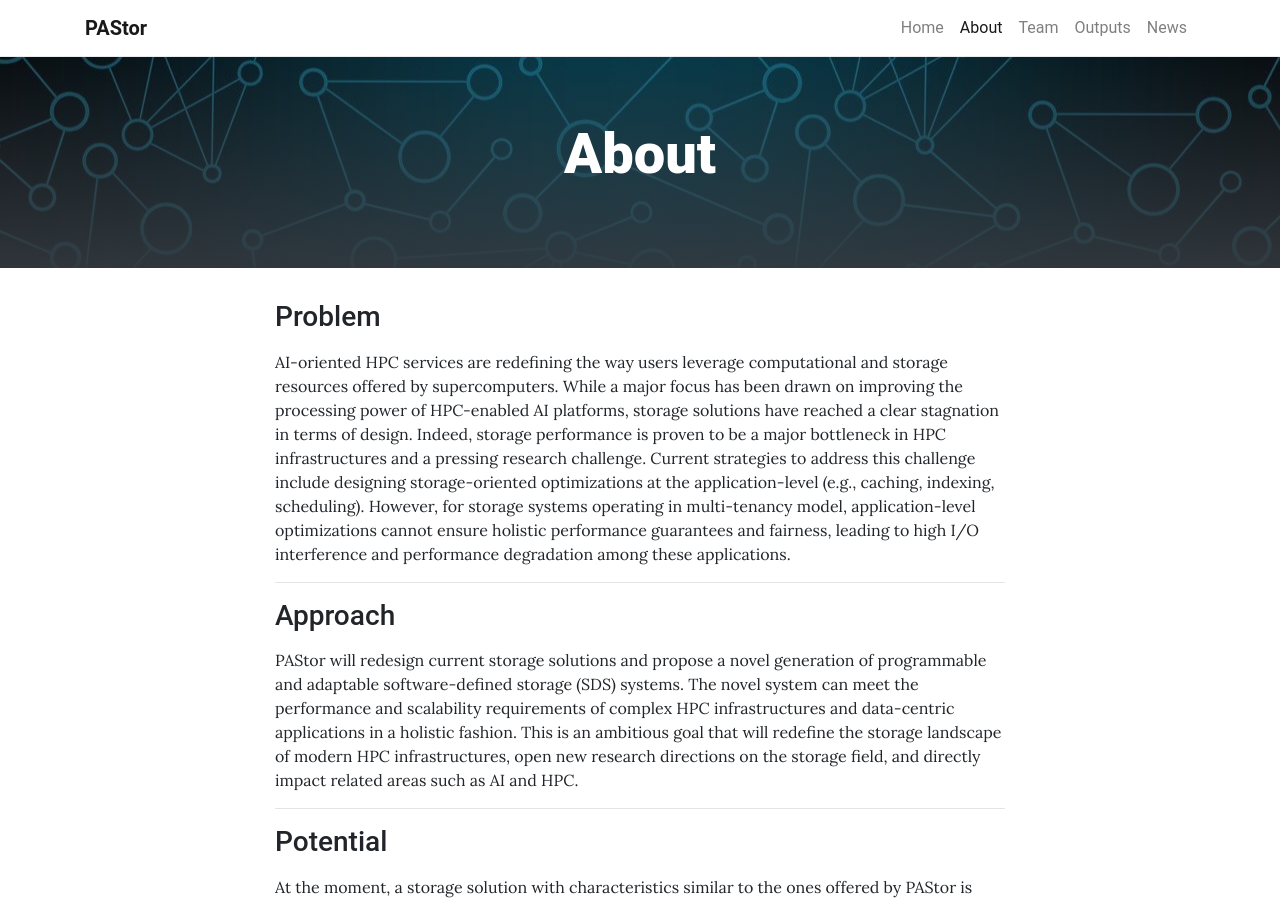
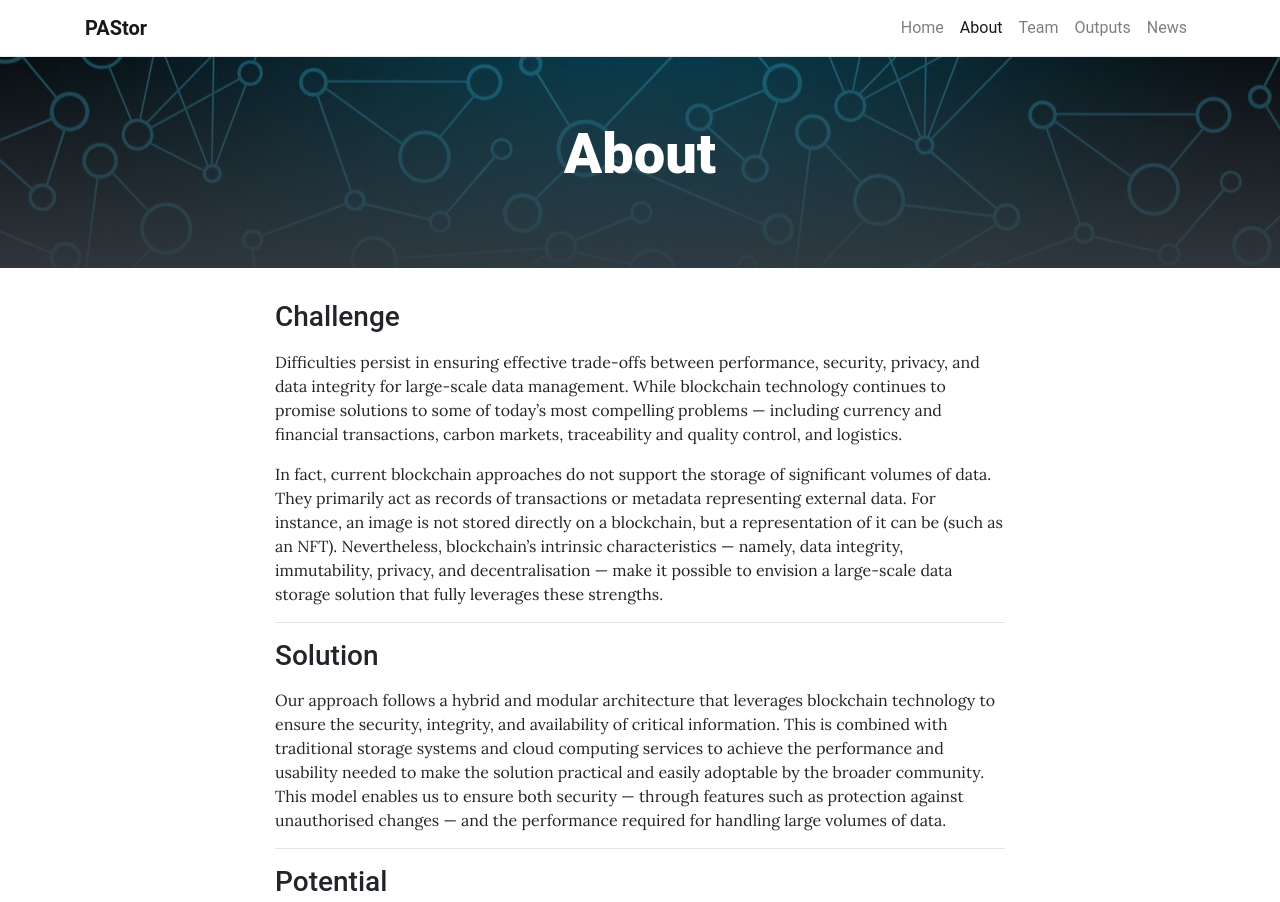
Before and after one commit to invisiblelab-dev/invisible-storage-project-website, a Jekyll site: the page built from pages/about.md, in a window 1280 px wide. Shown: the top 902 px of the page. Built offline with Jekyll 4.4.1, drawn with Linux system fonts in a browser that asks for light colours; some of the changed text lies outside the part shown.

Commit message:
Update about.md
updated about page

```diff
--- a/pages/about.md
+++ b/pages/about.md
@@ -5,18 +5,22 @@ background: /assets/img/chuttersnap-146799-unsplash.jpg
 permalink: /about/
 ---
 
-### Problem
+### Challenge
 
-AI-oriented HPC services are redefining the way users leverage computational and storage resources offered by supercomputers. While a major focus has been drawn on improving the processing power of HPC-enabled AI platforms, storage solutions have reached a clear stagnation in terms of design. Indeed, storage performance is proven to be a major bottleneck in HPC infrastructures and a pressing research challenge. Current strategies to address this challenge include designing storage-oriented optimizations at the application-level (e.g., caching, indexing, scheduling). However, for storage systems operating in multi-tenancy model, application-level optimizations cannot ensure holistic performance guarantees and fairness, leading to high I/O interference and performance degradation among these applications.
+Difficulties persist in ensuring effective trade-offs between performance, security, privacy, and data integrity for large-scale data management.  While blockchain technology continues to promise solutions to some of today’s most compelling problems — including currency and financial transactions, carbon markets, traceability and quality control, and logistics.
+
+In fact, current blockchain approaches do not support the storage of significant volumes of data. They primarily act as records of transactions or metadata representing external data. For instance, an image is not stored directly on a blockchain, but a representation of it can be (such as an NFT). Nevertheless, blockchain’s intrinsic characteristics — namely, data integrity, immutability, privacy, and decentralisation — make it possible to envision a large-scale data storage solution that fully leverages these strengths.
 
 ---
-### Approach
+### Solution
 
-PAStor will redesign current storage solutions and propose a novel generation of programmable and adaptable software-defined storage (SDS) systems. The novel system can meet the performance and scalability requirements of complex HPC infrastructures and data-centric applications in a holistic fashion. This is an ambitious goal that will redefine the storage landscape of modern HPC infrastructures, open new research directions on the storage field, and directly impact related areas such as AI and HPC.
+Our approach follows a hybrid and modular architecture that leverages blockchain technology to ensure the security, integrity, and availability of critical information. This is combined with traditional storage systems and cloud computing services to achieve the performance and usability needed to make the solution practical and easily adoptable by the broader community. This model enables us to ensure both security — through features such as protection against unauthorised changes — and the performance required for handling large volumes of data.
 
 ---
 ### Potential
 
-At the moment, a storage solution with characteristics similar to the ones offered by PAStor is unavailable in the HPC market. Moreover, the optimization of storage systems for AI workloads is a pressing research challenge. Also, PAStor is aligned with the Advanced Computing Portugal 2030 strategy. The outcomes of the project will enable MACC to gain access to highly innovative technology and to strengthen its position in the European HPC strategy. The findings identified through this project will help TACC optimizing the design, deployment and management of clusters aimed for exascale computing, a priority area in the US.
+While various approaches and strategies have emerged to tackle this issue, it remains unclear to what extent this type of technology can be effectively used for managing and maintaining large-scale datasets.
+
+We already have preliminary results published, and in collaboration with INESC TEC, we have just secured an investment of €1.2M under the Portugal 2030 initiative. This solution represents a significant innovation investment, and we believe it can make a valuable contribution to both our region and the wider scientific and technological community.
 
 ---
```
